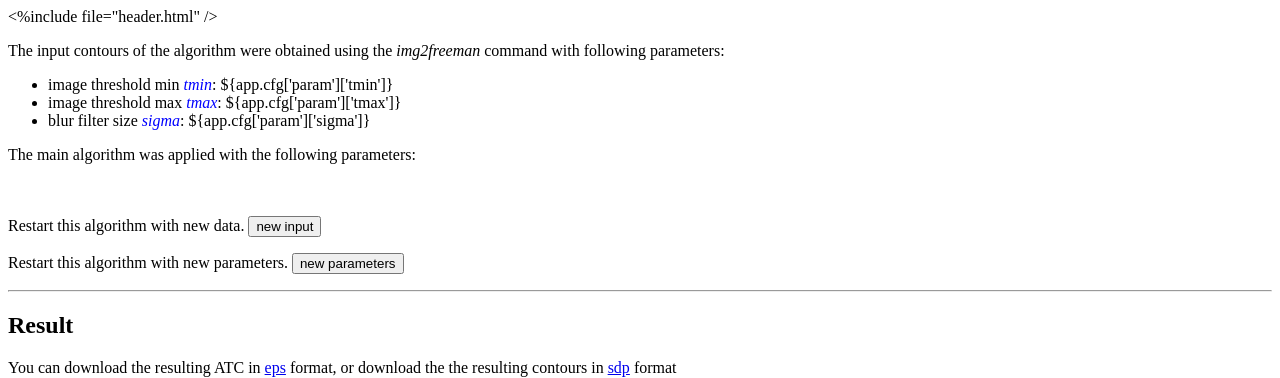
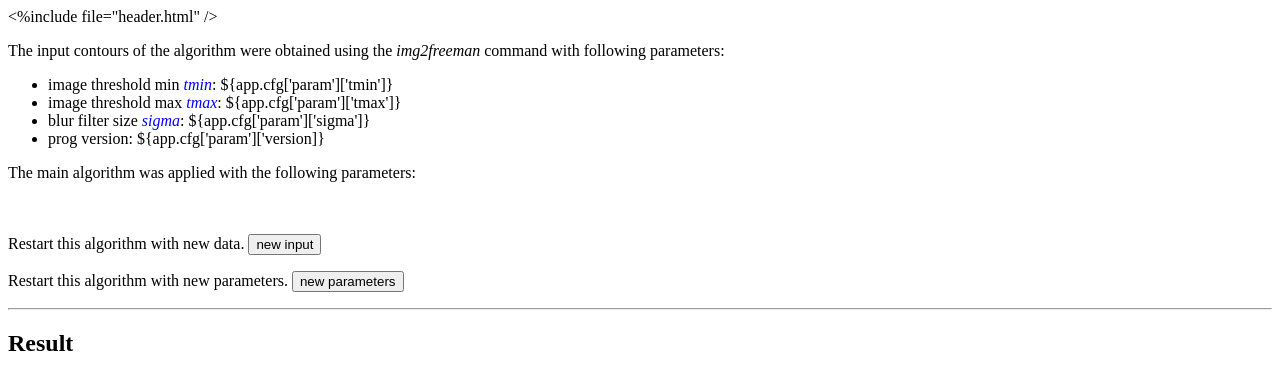
Before and after one commit to kerautret/ATSD_IPOLDemo, a Python web app: template template/result.html in a window 1280 px wide. Shown: the top 378 px of the page. Run offline with Jinja, Linux system fonts and the light colour scheme; the template is opened without the code that fills it, so the values that code supplies are empty.

Commit message:
display version in results

```diff
--- a/template/result.html
+++ b/template/result.html
@@ -8,6 +8,7 @@
  <li>  image  threshold  max <font color="blue"><i>tmax</i></font>: ${app.cfg['param']['tmax']}
 </li>
 <li>  blur filter size <font color="blue"><i>sigma</i></font>: ${app.cfg['param']['sigma']}  </li>
+<li>  prog version: ${app.cfg['param']['version]}
 </ul>
 </p>
 
```
